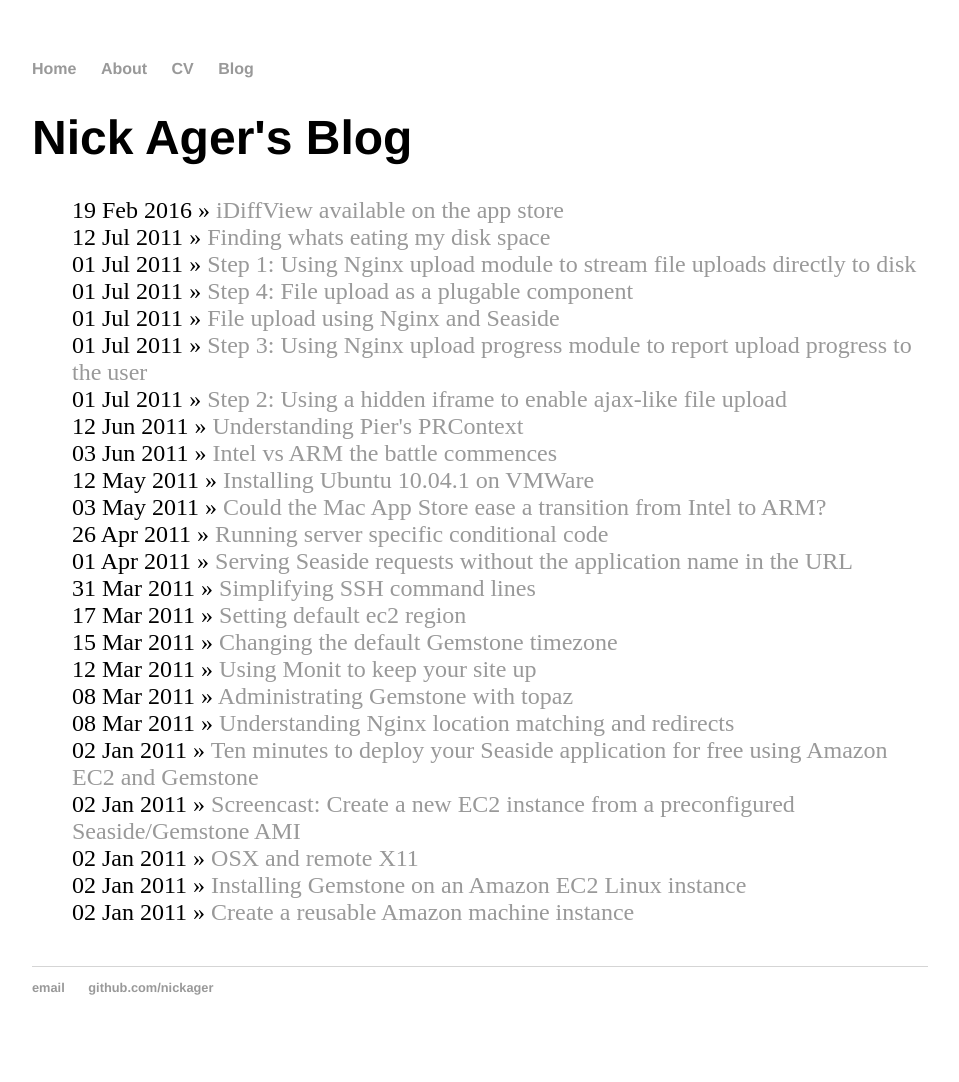
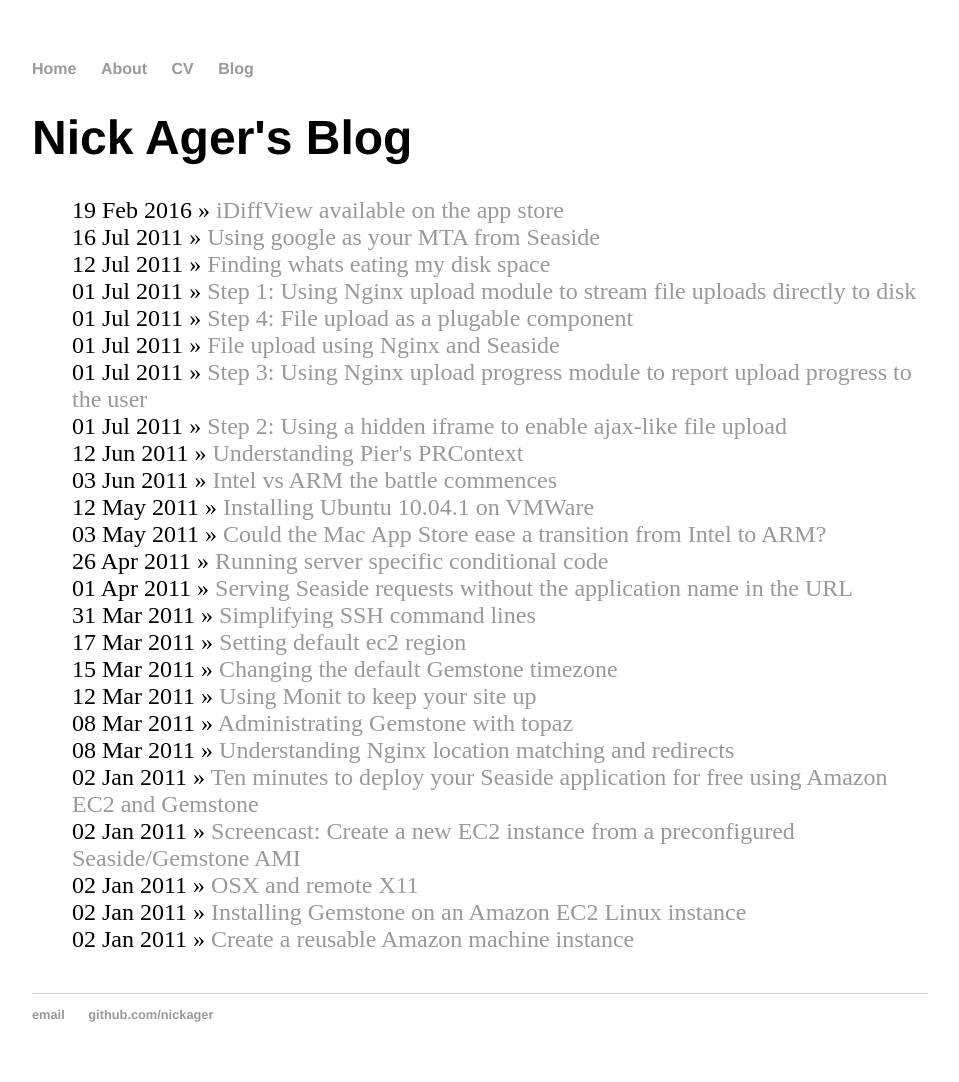
Before and after one commit to NickAger/nickager.github.io, a Jekyll site: the page built from blog/index.html, in a window 1280 px wide. Shown: the whole page, without its empty margins (160-1119 px from the left). Built offline with Jekyll 4.4.1, drawn with Linux system fonts in a browser that asks for light colours; before the commit the page ends 1055 px from its top, so only the background shows below that.

Commit message:
Update and rename _oldsite/blog/2011/07/16/Using-google-as-your-MTA-from-Seaside.md to _posts/2011-07-16-Using-google-as-your-MTA-from-Seaside.md

```diff
--- a/_oldsite/blog/2011/07/16/Using-google-as-your-MTA-from-Seaside.md
+++ b/_posts/2011-07-16-Using-google-as-your-MTA-from-Seaside.md
@@ -1,5 +1,7 @@
 ---
 title: "Using google as your MTA from Seaside"
+date: 2011-07-16
+layout: post
 ---
 How to use a google account to send the mail from Seaside. Here's our configuration:
 
```
